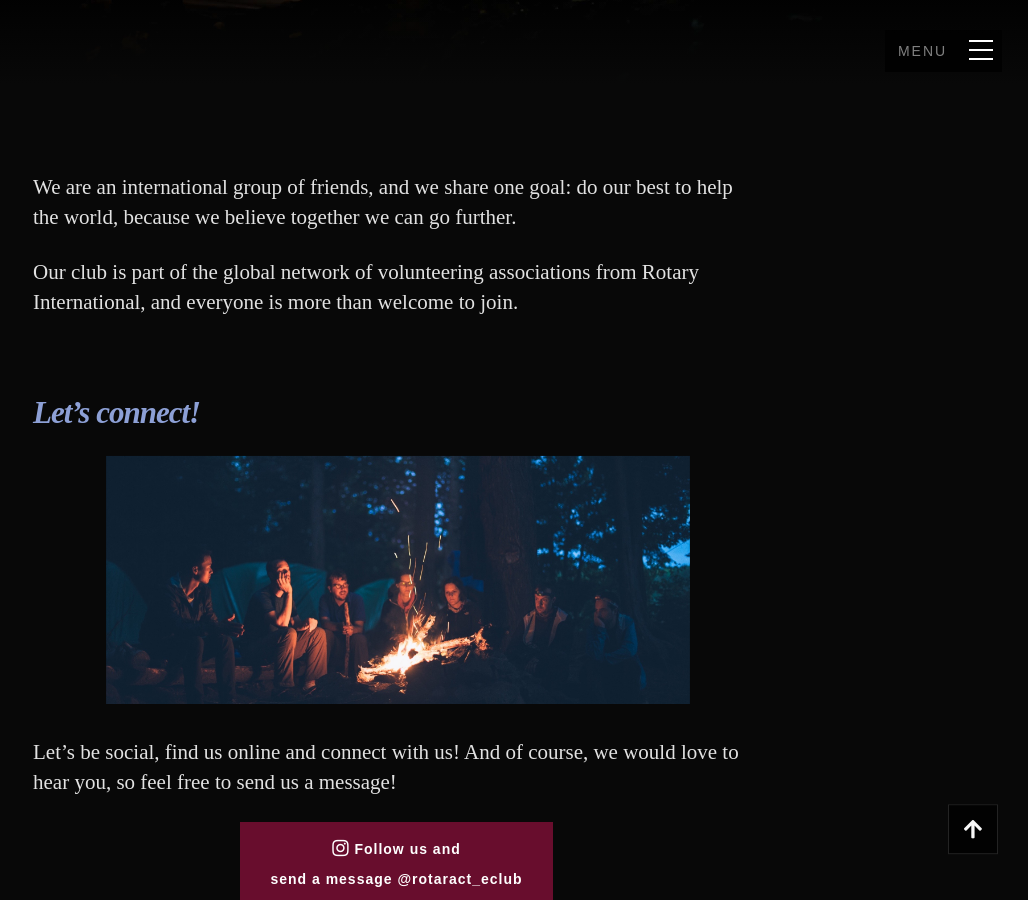
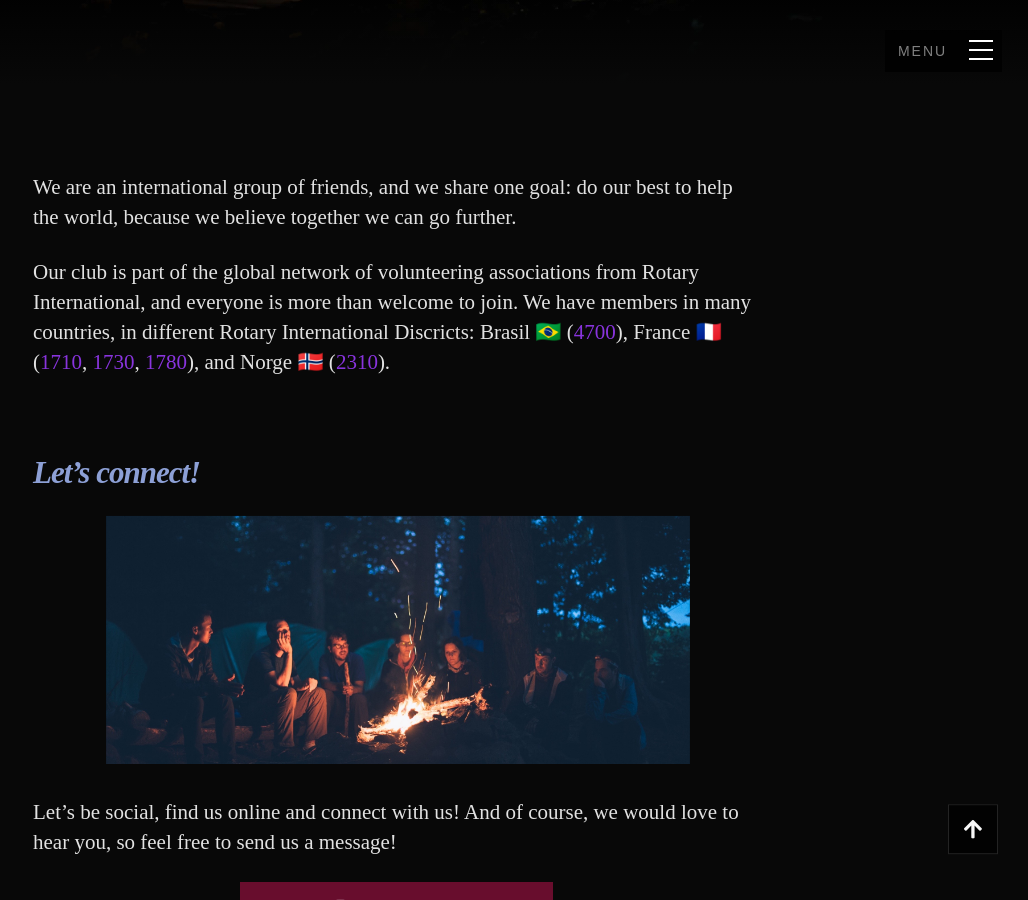
Before and after one commit to e-rotaract/e-rotaract.github.io, a Jekyll site: the page built from index.md, in a window 1280 px wide and 900 px high, scrolled down 788 px. Shown: the whole window, without its empty margins (252-1280 px from the left). Built offline with Jekyll 4.4.1, drawn with Linux system fonts in a browser that asks for light colours; some web fonts are replaced.

Commit message:
Update index.md

```diff
--- a/index.md
+++ b/index.md
@@ -74,7 +74,7 @@ footer:
 
 We are an international group of friends, and we share one goal: do our best to help the world, because we believe together we can go further.
 
-Our club is part of the global network of volunteering associations from Rotary International, and everyone is more than welcome to join.
+Our club is part of the global network of volunteering associations from Rotary International, and everyone is more than welcome to join. We have members in many countries, in different Rotary International Discricts: Brasil 🇧🇷 ([4700](https://www.rotary4700.org.br/home)), France 🇫🇷 ([1710](https://rotary1710.org), [1730](https://www.rotary1730.org), [1780](https://www.rotary1780.org)), and Norge 🇳🇴 ([2310](https://d2310.rotary.no)).
 
 
 
```
